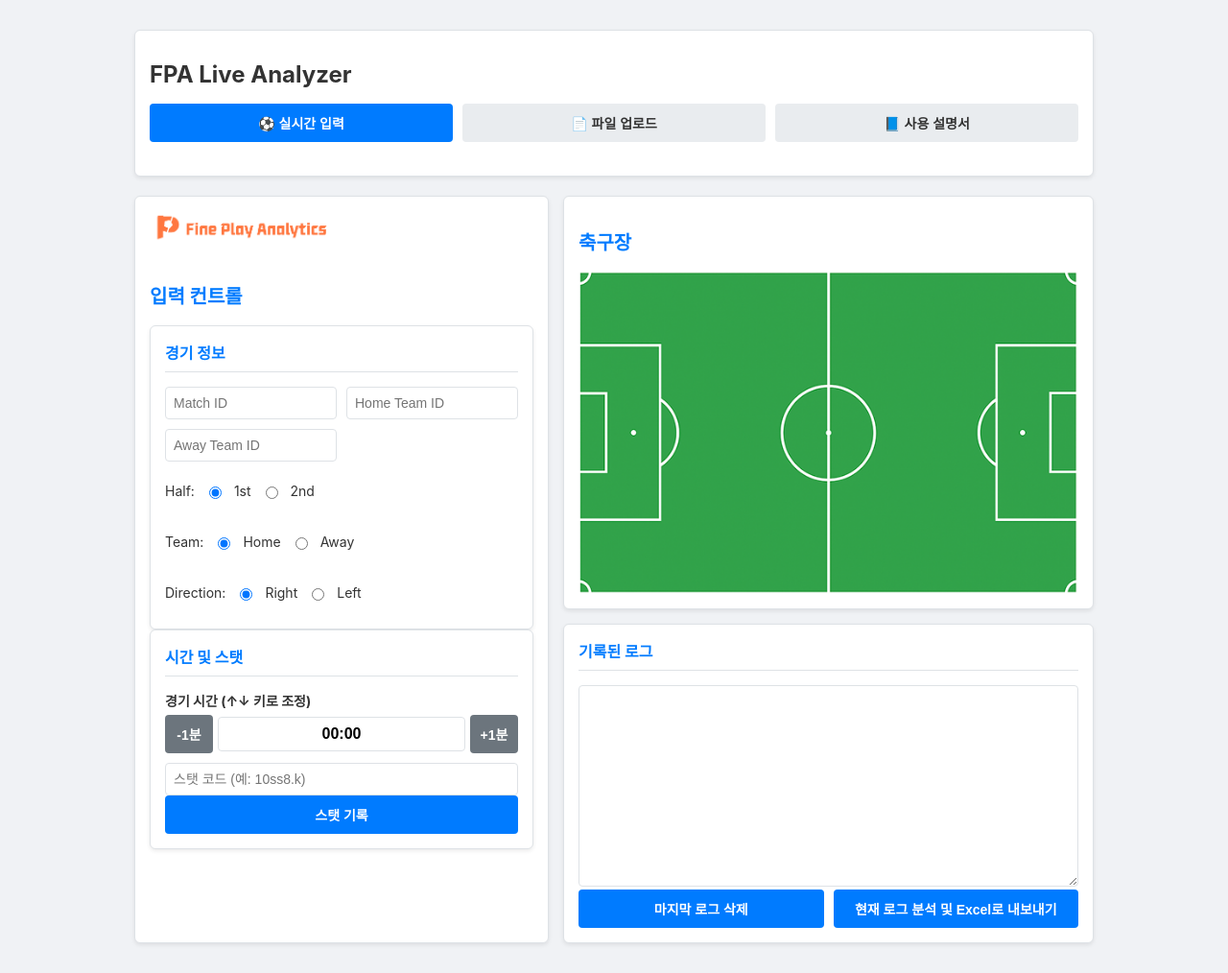
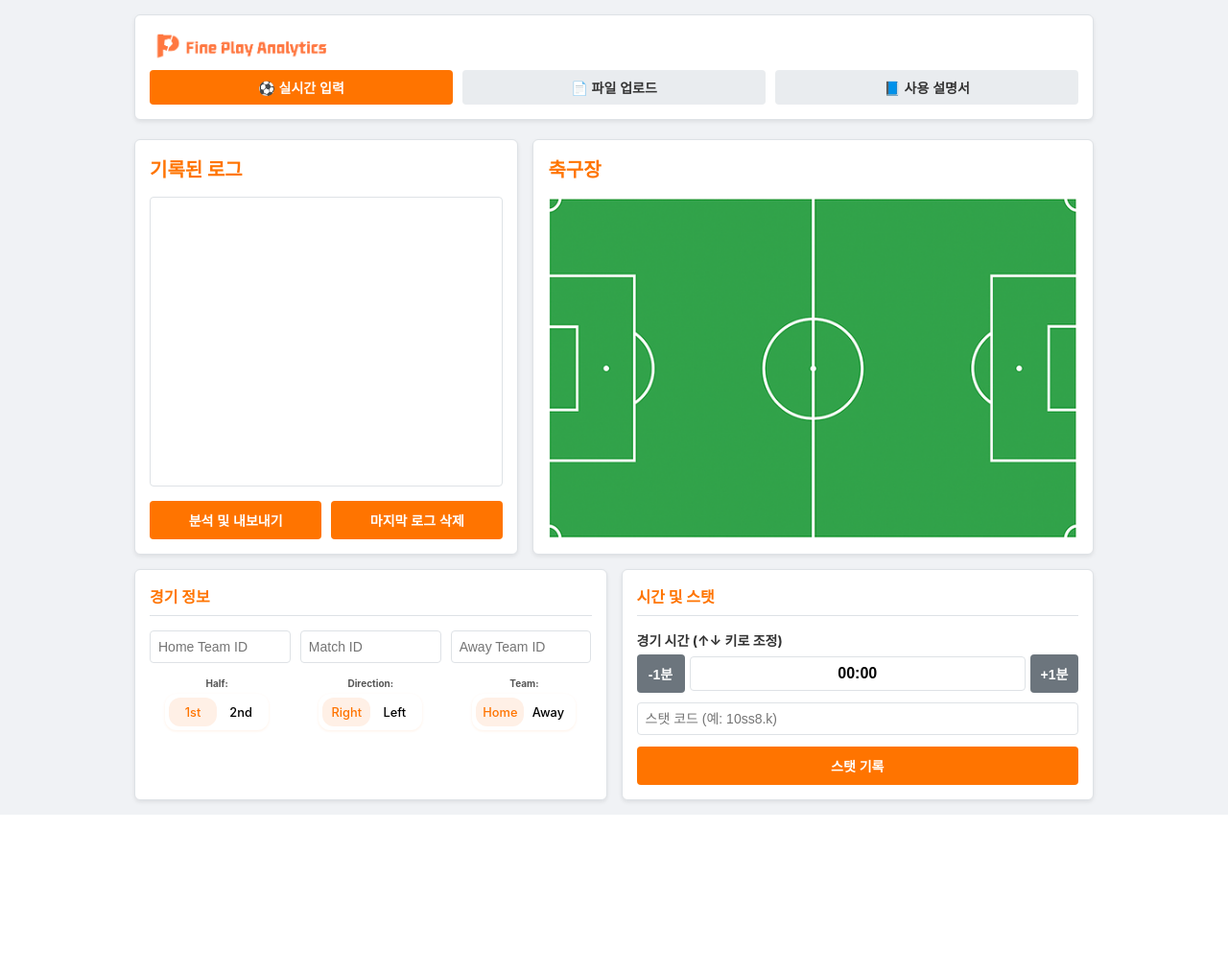
Before and after one commit to Yoonsh0214/FPA_Streamlit_App, a Flask app: page / in a window 1280 px wide. Shown: the whole page at 96% size. After the commit the page ends 849 px from the top, so only its background shows below. Run offline with Flask 3, Linux system fonts and the light colour scheme.

Commit message:
ui 개선2

```diff
--- a/static/MANUAL.html
+++ b/static/MANUAL.html
@@ -17,13 +17,13 @@
         }
 
         h1 {
-            color: #007bff;
-            border-bottom: 3px solid #007bff;
+            color: #FF7400;
+            border-bottom: 3px solid #FF7400;
             padding-bottom: 10px;
         }
 
         h2 {
-            color: #0056b3;
+            color: #cc5d00;
             margin-top: 30px;
             border-bottom: 2px solid #dee2e6;
             padding-bottom: 8px;
@@ -50,7 +50,7 @@
         }
 
         th {
-            background-color: #007bff;
+            background-color: #FF7400;
             color: white;
             font-weight: bold;
         }
@@ -97,10 +97,10 @@
         }
 
         blockquote {
-            border-left: 4px solid #007bff;
+            border-left: 4px solid #FF7400;
             margin: 15px 0;
             padding: 10px 20px;
-            background-color: #e7f3ff;
+            background-color: #fff0e6;
         }
     </style>
 </head>
--- a/templates/index.html
+++ b/templates/index.html
@@ -7,8 +7,8 @@
     <title>FPA Live Analyzer</title>
     <style>
         :root {
-            --primary-color: #007bff;
-            --primary-hover: #0056b3;
+            --primary-color: #FF7400;
+            --primary-hover: #cc5d00;
             --bg-color: #f0f2f5;
             --card-bg: #ffffff;
             --text-color: #333;
@@ -35,6 +35,7 @@
 
         .main-container {
             display: flex;
+            flex-direction: column;
             width: 100%;
             max-width: 1600px;
             margin: auto;
@@ -43,20 +44,47 @@
         }
 
         .controls-container {
-            width: 400px;
+            width: 100%;
+            display: flex;
+            gap: 15px;
             flex-shrink: 0;
         }
 
-        .right-column {
+        .controls-container>.card {
+            flex: 1;
+        }
+
+        .visual-container {
             flex-grow: 1;
+            display: flex;
+            flex-direction: row;
+            gap: 15px;
+        }
+
+        .visual-container>.card:first-child {
+            flex: 1;
+        }
+
+        .visual-container>.card:last-child {
+            flex: 1.5;
+        }
+
+        .visual-container .card {
+            width: 100%;
+            box-sizing: border-box;
             display: flex;
             flex-direction: column;
             gap: 15px;
         }
 
-        .right-column .card {
-            width: 100%;
-            box-sizing: border-box;
+        .visual-container h2 {
+            margin: 0;
+        }
+
+        #log_display {
+            flex-grow: 1;
+            height: 100%;
+            resize: none;
         }
 
         h1 {
@@ -79,7 +107,7 @@
 
         .input-grid {
             display: grid;
-            grid-template-columns: 1fr 1fr;
+            grid-template-columns: 1fr 1fr 1fr;
             gap: 10px;
         }
 
@@ -100,11 +128,79 @@
             border-color: var(--primary-color);
         }
 
-        .radio-group {
+        /* 탭 스타일 */
+        .radio-row {
+            display: flex;
+            flex-direction: column;
+            align-items: center;
+            gap: 5px;
+            margin-top: 15px;
+            flex: 1;
+        }
+
+        .radio-row p {
+            font-size: 10px;
+            margin: 0;
+            font-weight: bold;
+            color: #555;
+        }
+
+        .tabs {
+            display: flex;
+            position: relative;
+            background-color: #fff;
+            background-color: #fff;
+            box-shadow: 0 1px 3px 0 rgba(255, 116, 0, 0.1);
+            padding: 0.25rem;
+            /* 패딩 약간 조정 */
+            border-radius: 12px;
+            width: fit-content;
+        }
+
+        .tabs * {
+            z-index: 2;
+        }
+
+        .tabs input[type="radio"] {
+            display: none;
+        }
+
+        .tab {
             display: flex;
             align-items: center;
-            gap: 10px;
-            margin-top: 8px;
+            justify-content: center;
+            height: 30px;
+            width: 50px;
+            font-size: .8rem;
+            color: black;
+            font-weight: 500;
+            border-radius: 12px;
+            cursor: pointer;
+            transition: color 0.15s ease-in;
+            margin: 0;
+        }
+
+        .tabs input[type="radio"]:checked+label {
+            color: #FF7400;
+        }
+
+        .glider {
+            position: absolute;
+            display: flex;
+            height: 30px;
+            width: 50px;
+            background-color: #fff0e6;
+            z-index: 1;
+            border-radius: 12px;
+            transition: 0.25s ease-out;
+        }
+
+        .tabs input[type="radio"]:nth-of-type(1):checked~.glider {
+            transform: translateX(0);
+        }
+
+        .tabs input[type="radio"]:nth-of-type(2):checked~.glider {
+            transform: translateX(100%);
         }
 
         #field-wrapper {
@@ -153,6 +249,7 @@
             background-color: #e9ecef;
             color: var(--text-color);
             flex: 1;
+            padding: 8px;
         }
 
         #mode-selector button.active {
@@ -173,10 +270,12 @@
 </head>
 
 <body>
-    <div style="width: 100%; max-width: 1000px; margin: 16px auto;">
+    <div style="width: 100%; max-width: 1000px; margin: 0 auto;">
         <div class="card" style="margin-bottom: 20px;">
-            <h1>FPA Live Analyzer</h1>
-            <div id="mode-selector" style="display: flex; gap: 10px; margin-bottom: 20px;">
+            <div style="display: flex; margin-bottom: 8px;">
+                <img id="logo" src="/static/assets/logo.png" alt="logo" style="width: 200px;">
+            </div>
+            <div id="mode-selector" style="display: flex; gap: 10px;">
                 <button id="btn-live-mode">⚽ 실시간 입력</button>
                 <button id="btn-upload-mode">📄 파일 업로드</button>
                 <button id="btn-manual-mode">📘 사용 설명서</button>
@@ -185,32 +284,65 @@
 
         <!-- 실시간 입력 모드 -->
         <div id="live-mode-container" class="main-container">
-            <!-- 왼쪽 컨트롤 패널 -->
-            <div class="controls-container card">
-                <img id="logo" src="/static/assets/logo.png" alt="logo" style="width: 200px; margin-bottom: 20px;">
-                <h2>입력 컨트롤</h2>
+
+            <!-- 상단: 로그 + 축구장 (visual-container) -->
+            <div class="visual-container">
+                <div class="card">
+                    <h2>기록된 로그</h2>
+                    <textarea id="log_display" rows="12"></textarea>
+                    <div class="button-group">
+                        <button id="export_logs">분석 및 내보내기</button>
+                        <button id="delete_last">마지막 로그 삭제</button>
+                    </div>
+                </div>
+                <div class="card">
+                    <h2>축구장</h2>
+                    <div id="field-wrapper">
+                        <img id="field-image" src="/static/assets/football_field.png" alt="Football Field">
+                    </div>
+                </div>
+            </div>
+
+            <!-- 하단: 입력 컨트롤 (controls-container) -->
+            <div class="controls-container">
                 <div class="card">
                     <h4>경기 정보</h4>
                     <div class="input-grid">
+                        <input type="text" id="teamid_h" placeholder="Home Team ID">
                         <input type="text" id="match_id" placeholder="Match ID">
-                        <input type="text" id="teamid_h" placeholder="Home Team ID">
                         <input type="text" id="teamid_a" placeholder="Away Team ID">
                     </div>
-                    <div class="radio-group">
-                        <p>Half:</p> <input type="radio" id="half_1st" name="half" value="1st" checked> <label
-                            for="half_1st">1st</label>
-                        <input type="radio" id="half_2nd" name="half" value="2nd"> <label for="half_2nd">2nd</label>
-                    </div>
-                    <div class="radio-group">
-                        <p>Team:</p> <input type="radio" id="team_home" name="team" value="home" checked> <label
-                            for="team_home">Home</label>
-                        <input type="radio" id="team_away" name="team" value="away"> <label for="team_away">Away</label>
-                    </div>
-                    <div class="radio-group">
-                        <p>Direction:</p> <input type="radio" id="dir_right" name="direction" value="right" checked>
-                        <label for="dir_right">Right</label>
-                        <input type="radio" id="dir_left" name="direction" value="left"> <label
-                            for="dir_left">Left</label>
+                    <div style="display: flex; gap: 20px; flex-wrap: wrap;">
+                        <div class="radio-row" style="margin-top: 15px;">
+                            <p>Half:</p>
+                            <div class="tabs">
+                                <input type="radio" id="half_1st" name="half" value="1st" checked>
+                                <label class="tab" for="half_1st">1st</label>
+                                <input type="radio" id="half_2nd" name="half" value="2nd">
+                                <label class="tab" for="half_2nd">2nd</label>
+                                <span class="glider"></span>
+                            </div>
+                        </div>
+                        <div class="radio-row" style="margin-top: 15px;">
+                            <p>Direction:</p>
+                            <div class="tabs">
+                                <input type="radio" id="dir_right" name="direction" value="right" checked>
+                                <label class="tab" for="dir_right">Right</label>
+                                <input type="radio" id="dir_left" name="direction" value="left">
+                                <label class="tab" for="dir_left">Left</label>
+                                <span class="glider"></span>
+                            </div>
+                        </div>
+                        <div class="radio-row" style="margin-top: 15px;">
+                            <p>Team:</p>
+                            <div class="tabs">
+                                <input type="radio" id="team_home" name="team" value="home" checked>
+                                <label class="tab" for="team_home">Home</label>
+                                <input type="radio" id="team_away" name="team" value="away">
+                                <label class="tab" for="team_away">Away</label>
+                                <span class="glider"></span>
+                            </div>
+                        </div>
                     </div>
                 </div>
                 <div class="card">
@@ -222,25 +354,8 @@
                             style="flex: 1; text-align: center; font-weight: bold; font-size: 16px;">
                         <button id="time_plus" style="width: 50px; background-color: #6c757d;">+1분</button>
                     </div>
-                    <input type="text" id="stat_input" placeholder="스탯 코드 (예: 10ss8.k)">
+                    <input type="text" id="stat_input" placeholder="스탯 코드 (예: 10ss8.k)" style="margin-bottom: 12px;">
                     <button id="submit_stat">스탯 기록</button>
-                </div>
-            </div>
-            <!-- 오른쪽 컬럼 (축구장 + 로그) -->
-            <div class="right-column">
-                <div class="card">
-                    <h2>축구장</h2>
-                    <div id="field-wrapper">
-                        <img id="field-image" src="/static/assets/football_field.png" alt="Football Field">
-                    </div>
-                </div>
-                <div class="card">
-                    <h4>기록된 로그</h4>
-                    <textarea id="log_display" rows="12"></textarea>
-                    <div class="button-group">
-                        <button id="delete_last">마지막 로그 삭제</button>
-                        <button id="export_logs">현재 로그 분석 및 Excel로 내보내기</button>
-                    </div>
                 </div>
             </div>
         </div>
```
